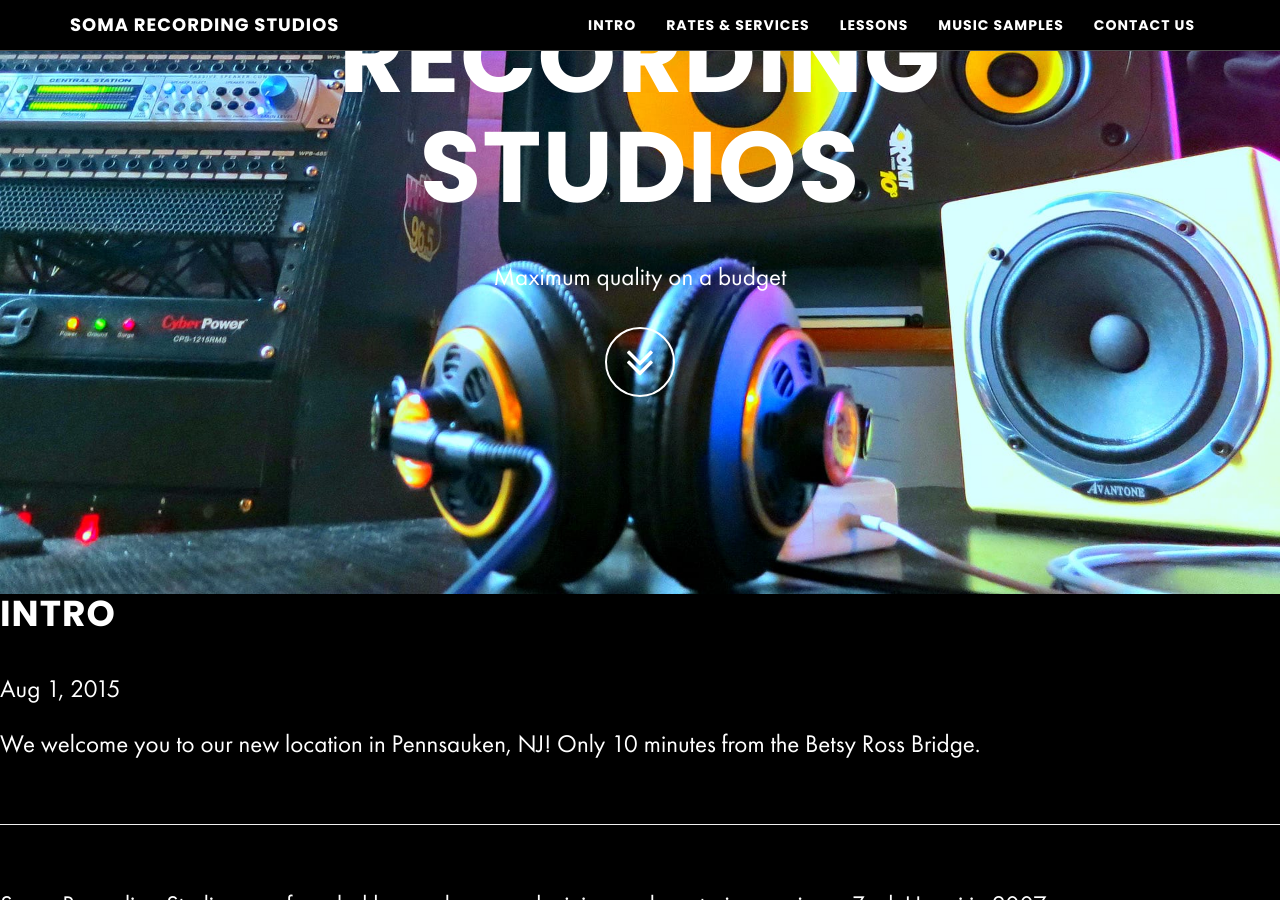
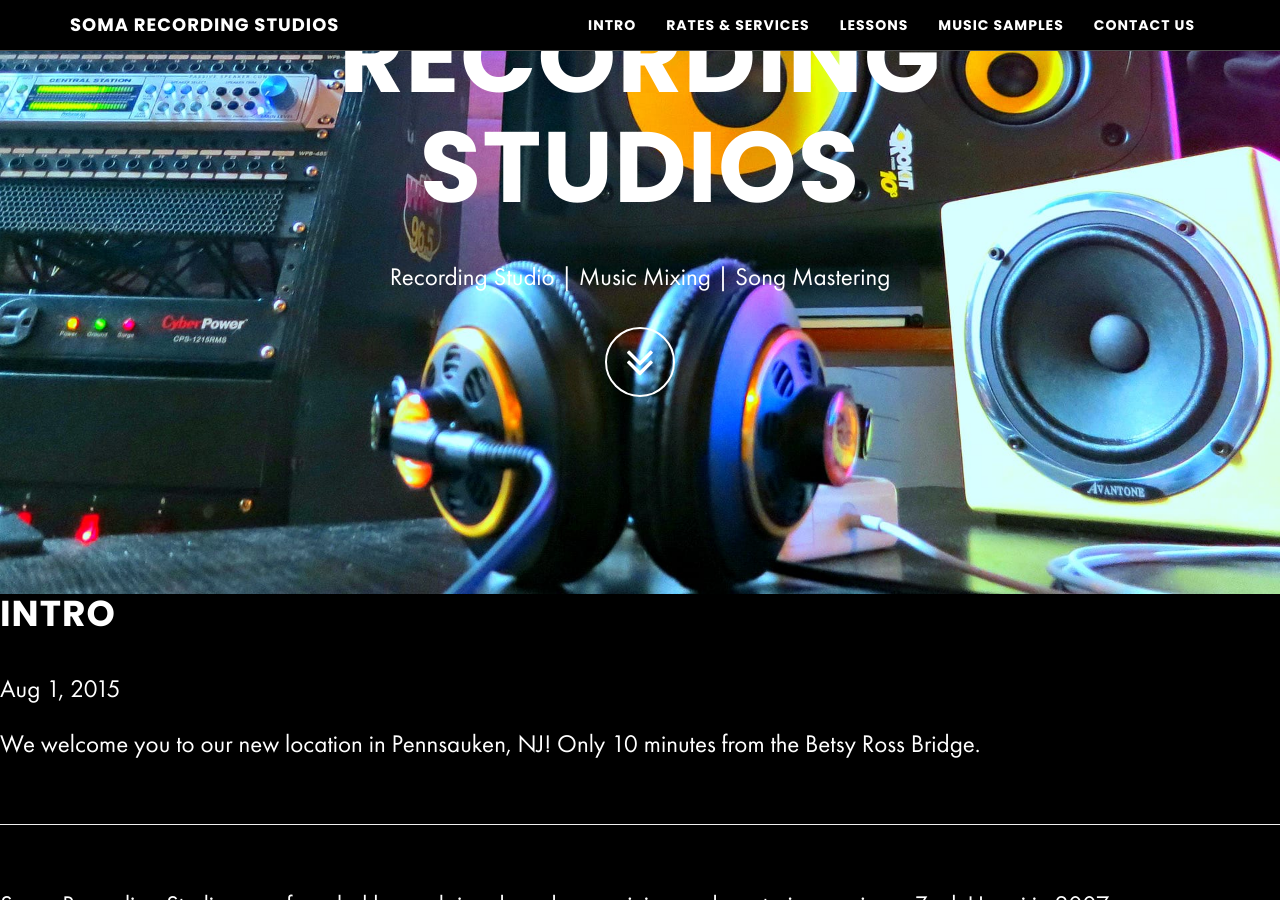
Before and after one commit to zackhanni/Soma-website-classic, a Jekyll site: the page built from _posts/2015-08-01-introduction.md, in a window 1280 px wide and 900 px high, scrolled down 306 px. Built offline with Jekyll 4.4.1, drawn with Linux system fonts in a browser that asks for light colours; our own code applies the rules of GitHub Pages for plain Markdown files; some of the changed text lies outside the part shown.

```diff
--- a/_includes/header.html
+++ b/_includes/header.html
@@ -5,7 +5,7 @@
       <div class="row">
         <div class="col-md-8 col-md-offset-2">
           <h1 class="brand-heading">Soma Recording Studios</h1>
-          <p class="intro-text">Maximum quality on a budget
+          <p class="intro-text">Recording Studio | Music Mixing | Song Mastering
           </p>
           <a href="#first" class="btn btn-circle page-scroll">
             <i class="fa fa-angle-double-down animated"></i>
```
Also changed, not shown: _posts/2015-08-01-introduction.md (+1 -1 lines).
